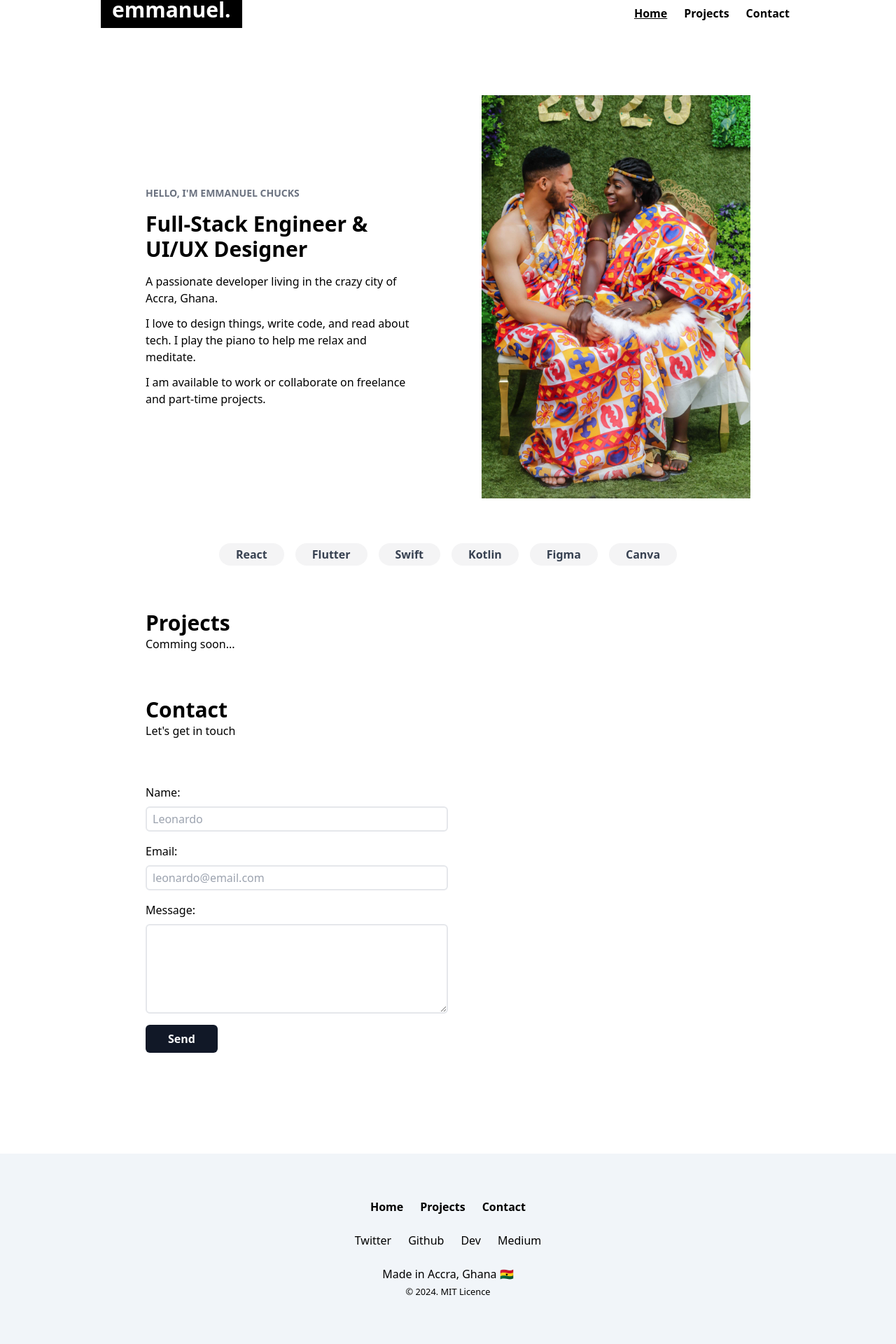
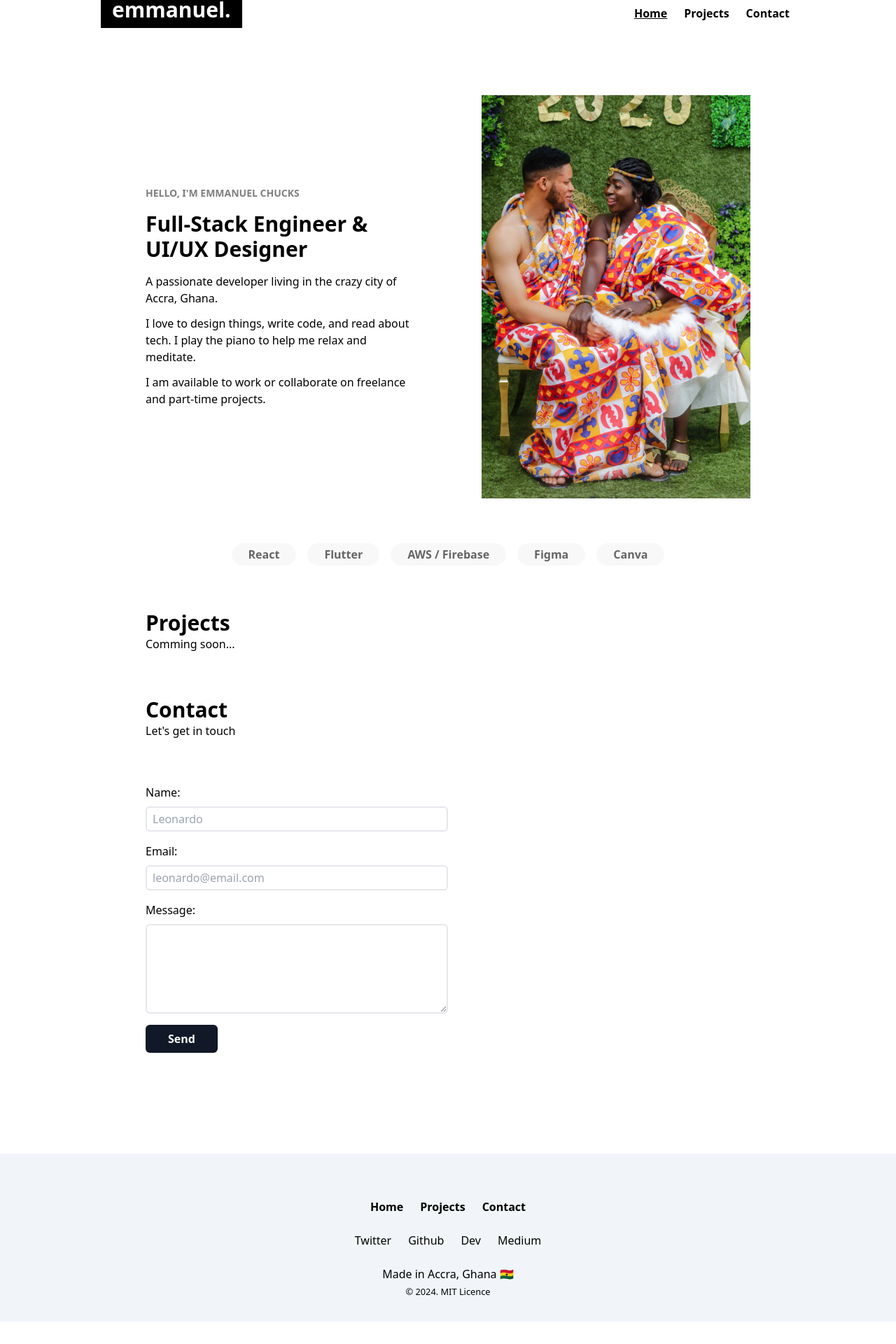
Before and after one commit to emmanuelchucks/emmanuelchucks.com, a Next.js app: page / in a window 1280 px wide. Shown: the part 44-1964 px from the top of the page at 70% size. After the commit the page ends 1932 px from the top, so only its background shows below. Built offline with nearby package versions, Linux system fonts and the light colour scheme.

Commit message:
chore: refactor header and footer

```diff
--- a/components/Footer.tsx
+++ b/components/Footer.tsx
@@ -6,7 +6,7 @@ const { socials } = siteData;
 
 function Footer() {
   return (
-    <>
+    <footer className="pt-16 pb-8 text-center bg-slate-100">
       <Navigation id="footer navigation" />
       <ul className="inline-flex my-6 space-x-2">
         {socials.map(([name, url]) => (
@@ -26,7 +26,7 @@ function Footer() {
       </ul>
       <p>Made in Accra, Ghana 🇬🇭</p>
       <small>&copy; {new Date().getFullYear()}. MIT Licence</small>
-    </>
+    </footer>
   );
 }
 
--- a/components/Header.tsx
+++ b/components/Header.tsx
@@ -2,6 +2,7 @@ import Navigation from "./Navigation";
 
 function Header() {
   return (
+    <header className="container p-4 mx-auto lg:max-w-5xl">
       <div className="flex items-baseline justify-between mt-2 md:mt-4">
         <h6
           aria-hidden
@@ -11,6 +12,7 @@ function Header() {
         </h6>
         <Navigation id="main navigation" />
       </div>
+    </header>
   );
 }
 
--- a/components/Hero.tsx
+++ b/components/Hero.tsx
@@ -15,7 +15,7 @@ function Hero() {
         </div>
         <div className="mb-8 md:max-w-sm md:mb-0">
           <div className="font-bold">
-            <h1 className="text-sm text-gray-500 uppercase">{intro}</h1>
+            <h1 className="text-sm uppercase opacity-50">{intro}</h1>
             <h2 className="my-4 text-3xl">{title}</h2>
           </div>
           <div className="space-y-3">
@@ -41,7 +41,7 @@ function Hero() {
         {skills.map((name) => (
           <span
             key={name}
-            className="px-6 py-1 text-gray-700 rounded-full bg-zinc-100"
+            className="px-6 py-1 rounded-full opacity-60 bg-zinc-100"
           >
             {name}
           </span>
--- a/components/Navigation.tsx
+++ b/components/Navigation.tsx
@@ -18,7 +18,7 @@ function Navigation({ id }: NavigationProps) {
             <li key={navItem}>
               <Link href={href}>
                 <a
-                  className={`capitalize hover:text-gray-500 font-semibold py-1 px-2 ${
+                  className={`capitalize hover:opacity-60 transition-all font-semibold py-1 px-2 ${
                     showActive ? "underline" : ""
                   }`}
                 >
--- a/data/heroData.ts
+++ b/data/heroData.ts
@@ -9,7 +9,7 @@ const heroData = {
 
     "I am available to work or collaborate on freelance and part-time projects.",
   ],
-  skills: ["React", "Flutter", "Swift", "Kotlin", "Figma", "Canva"],
+  skills: ["React", "Flutter", "AWS / Firebase", "Figma", "Canva"],
 };
 
 export default heroData;
--- a/pages/index.tsx
+++ b/pages/index.tsx
@@ -14,9 +14,7 @@ const Home: NextPage = () => {
       </Head>
 
       <div className="flex flex-col justify-between min-h-screen space-y-16">
-        <header className="container p-4 mx-auto lg:max-w-5xl">
-          <Header />
-        </header>
+        <Header />
 
         <main className="container p-4 mx-auto space-y-16 lg:max-w-4xl">
           <Hero />
@@ -24,9 +22,7 @@ const Home: NextPage = () => {
           <Contact />
         </main>
 
-        <footer className="py-16 text-center bg-slate-100">
-          <Footer />
-        </footer>
+        <Footer />
       </div>
     </>
   );
```
Lines whose indentation alone changed are shown as unchanged.
